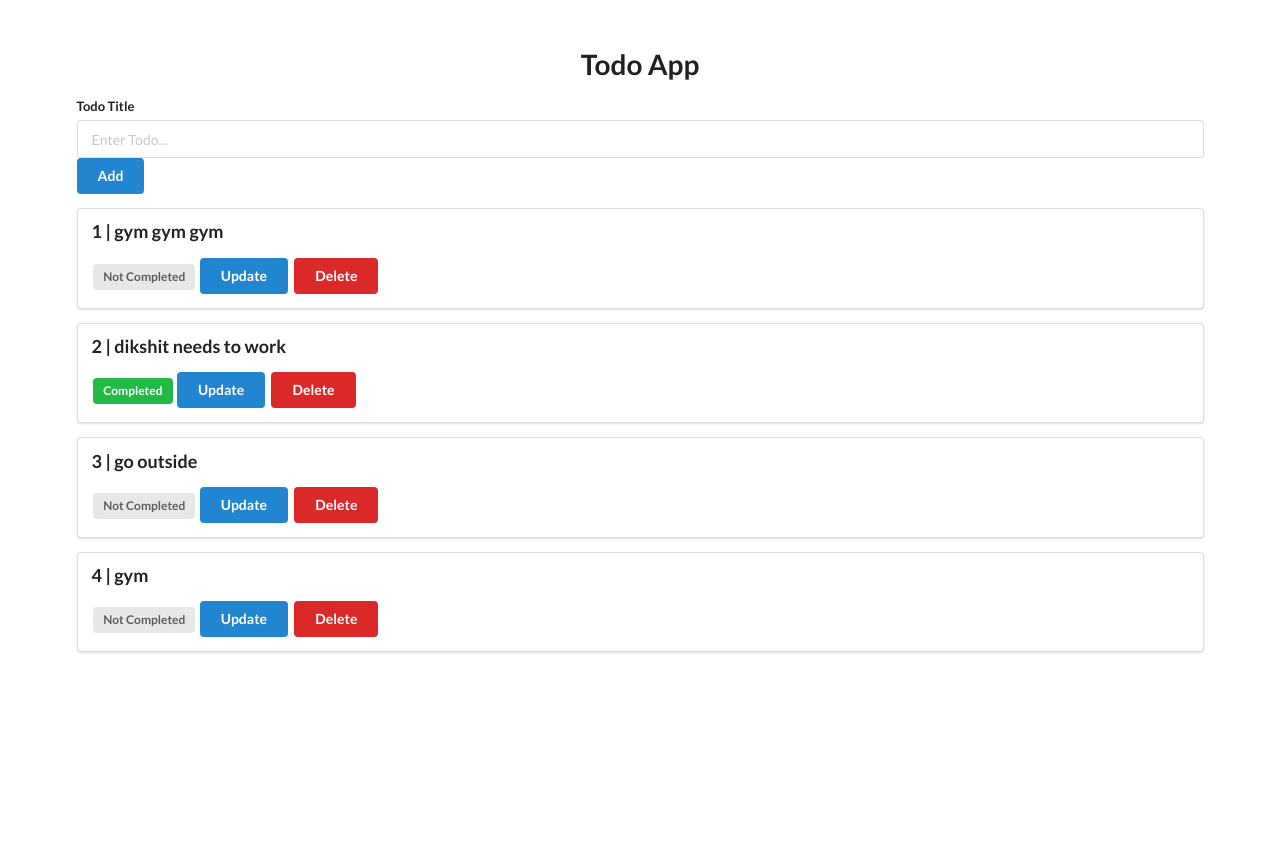
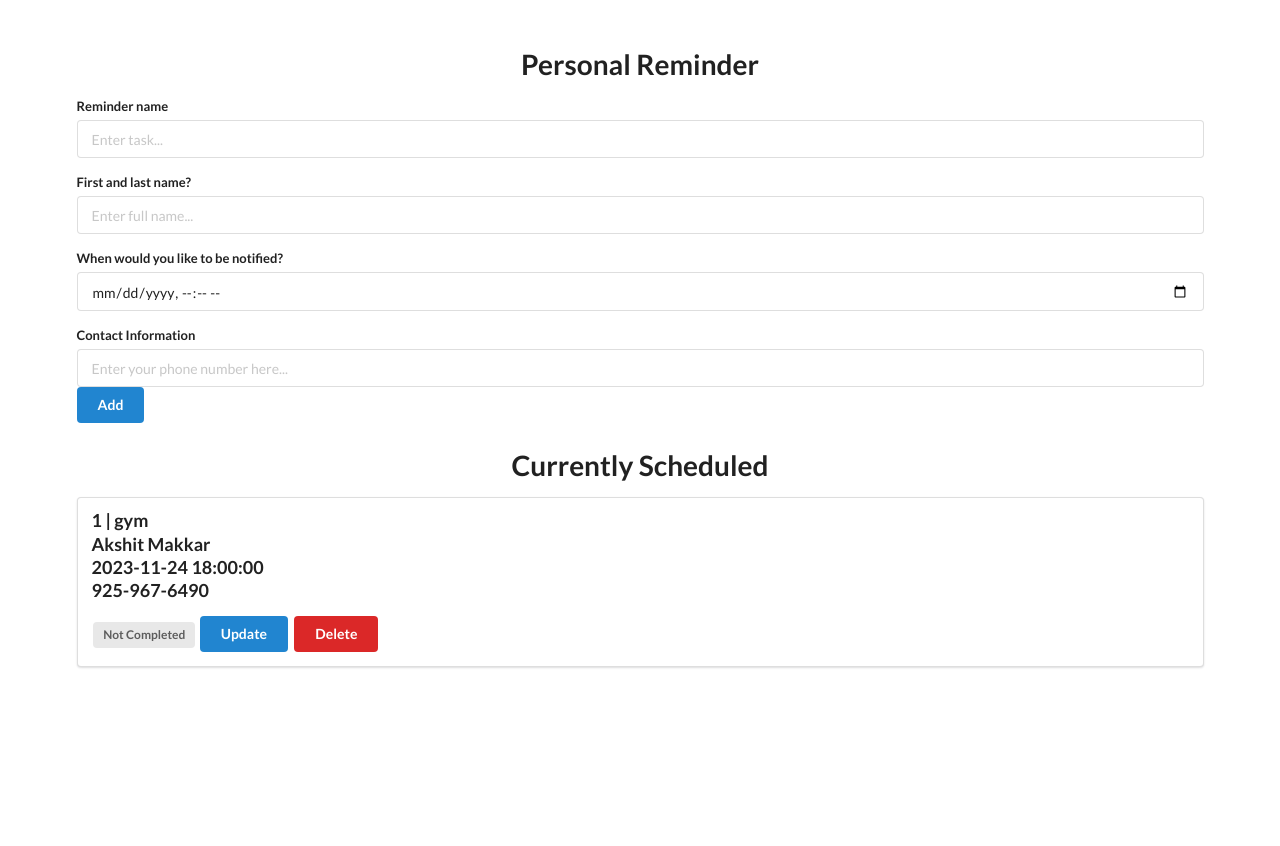
Before and after one commit to master1697/reminder, a Flask app: page / in a window 1280 px wide. Run offline with Flask 3, Linux system fonts and the light colour scheme; data comes from the database, SQL or seed files in the repository; both versions use the stored data as it was after the commit; some libraries are stand-ins or nearby versions.

Commit message:
first commit

```diff
--- a/app.py
+++ b/app.py
@@ -1,5 +1,6 @@
 from flask import Flask, render_template, request, redirect, url_for
 from flask_sqlalchemy import SQLAlchemy
+from datetime import datetime
 
 
 app = Flask(__name__)
@@ -8,40 +9,51 @@ app.config['SQLALCHEMY_DATABASE_URI'] = 'sqlite:///db.sqlite'
 app.config['SQLALCHEMY_TRACK_MODIFICATIONS'] = False
 db = SQLAlchemy(app)
 
-class Todo(db.Model):
+
+
+class Reminder(db.Model):
     id = db.Column(db.Integer, primary_key=True)
     title = db.Column(db.String(100))
     complete = db.Column(db.Boolean)
+    name = db.Column(db.String(100))
+    date = db.Column(db.DateTime)
+    phone = db.Column(db.String(100))
+
 
 @app.route('/')
 def index():
     #to show all the todos
-    todo_list = Todo.query.all()
-    print(todo_list)
-    return render_template('base.html', todo_list = todo_list)
+    all_reminders = Reminder.query.all()
+    print(all_reminders)
+    return render_template('base.html', all_reminders = all_reminders)
 
 @app.route("/add", methods=["POST"])
 def add():
     #add a new item to the todo list
+    print("hello")
     title = request.form.get("title")
-    new_todo = Todo(title = title, complete = False)
-    db.session.add(new_todo)
+    name = request.form.get("name")
+    local_date = request.form.get("date")
+    date = datetime.strptime(local_date, '%Y-%m-%dT%H:%M')
+    phone = request.form.get("phone")
+    new_reminder = Reminder(title = title, name = name, date = date, phone = phone, complete = False)
+    db.session.add(new_reminder)
     db.session.commit()
     return redirect(url_for("index"))
 
-@app.route("/update/<int:todo_id>")
-def update(todo_id):
+@app.route("/update/<int:reminder_id>")
+def update(reminder_id):
     #update status of an item in the todo list
-    todo = Todo.query.filter_by(id=todo_id).first()
-    todo.complete = not todo.complete
+    reminder = Reminder.query.filter_by(id=reminder_id).first()
+    reminder.complete = not reminder.complete
     db.session.commit()
     return redirect(url_for("index"))
 
-@app.route("/delete/<int:todo_id>")
-def delete(todo_id):
+@app.route("/delete/<int:reminder_id>")
+def delete(reminder_id):
     #delete an item in the todo list
-    todo = Todo.query.filter_by(id=todo_id).first()
-    db.session.delete(todo)
+    reminder = Reminder.query.filter_by(id=reminder_id).first()
+    db.session.delete(reminder)
     db.session.commit()
     return redirect(url_for("index"))
 
--- a/templates/base.html
+++ b/templates/base.html
@@ -3,7 +3,7 @@
 <head>
     <meta charset="UTF-8">
     <meta name="viewport" content="width=device-width, initial-scale=1.0">
-    <title>todo app</title>
+    <title>Personal Reminder</title>
 
     <link rel="stylesheet" href="https://cdn.jsdelivr.net/npm/semantic-ui@2.5.0/dist/semantic.min.css">
 <script src="https://cdn.jsdelivr.net/npm/semantic-ui@2.5.0/dist/semantic.min.js"></script>
@@ -11,30 +11,66 @@
 <body>
     <div style =  "margin-top: 50px;" class = "ui container">
 
-    <h1 class = "ui center aligned header">Todo App</h1>
+    <h1 class = "ui center aligned header">Personal Reminder</h1>
+
+<!-- textboxes for all the different fields -->
 
     <form class = "ui form" action="/add" method = "post">
         <div class = "field">
-            <label for="title">Todo Title</label>
-            <input type="text" name="title" placeholder="Enter Todo...">
+            <label for="title">Reminder name</label>
+            <input type="text" name="title" placeholder="Enter task...">
+            <br>
+
+
+        </div>
+
+
+        <div class = "field">
+            <label for="name">First and last name?</label>
+            <input type="text" name="name" placeholder="Enter full name...">
+            <br>
+
+
+        </div>
+
+
+
+        <div class = "field">
+            <label for="date">When would you like to be notified?</label>
+            <input type="datetime-local" name="date" placeholder="Enter date and time...">
+            <br>
+
+
+        </div>
+
+
+
+        <div class = "field">
+            <label for="phone">Contact Information</label>
+            <input type="tel" name="phone" placeholder="Enter your phone number here...">
             <br>
             <button class = "ui blue button" type="submit">Add</button>
 
         </div>
     </form>
 
-    {% for todo in todo_list %}
+
+    <!-- for loop for update status -->
+
+    <h1 class = "ui center aligned header">Currently Scheduled</h1>
+
+    {% for reminder in all_reminders %}
     <div class="ui segment">
-        <p class="ui big header"> {{ todo.id }} | {{ todo.title }} </p>
+        <p class="ui big header"> {{ reminder.id }} | {{ reminder.title }} <br> {{ reminder.name }} <br>{{ reminder.date }} <br> {{ reminder.phone }} </p>
 
-        {% if todo.complete == False %}
+        {% if reminder.complete == False %}
             <span class = "ui gray label">Not Completed</span>
         {% else %}
             <span class = "ui green label">Completed</span>
         {% endif %}
 
-        <a class = "ui blue button" href="/update/{{ todo.id }}">Update</a>
-        <a class = "ui red button" href="/delete/{{ todo.id }}">Delete</a>
+        <a class = "ui blue button" href="/update/{{ reminder.id }}">Update</a>
+        <a class = "ui red button" href="/delete/{{ reminder.id }}">Delete</a>
     </div>
     {% endfor %}
 </div>
```
Also changed, not shown: instance/db.sqlite.
